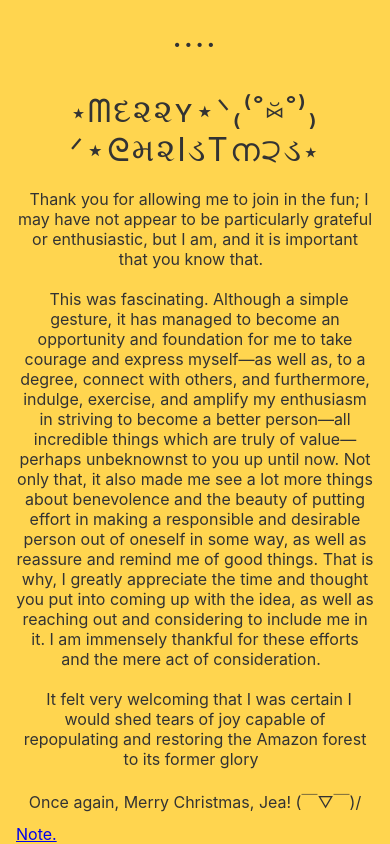
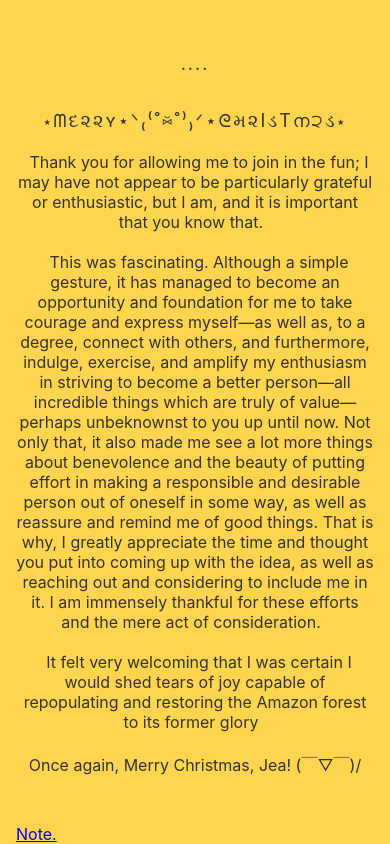
Before and after one commit to 122522/you-little-poriferan., a plain HTML site: page index.html in a window 390 px wide. Drawn offline with Linux system fonts and the light colour scheme.

Commit message:
Update style.css

```diff
--- a/style.css
+++ b/style.css
@@ -65,7 +65,7 @@ li span {
 }
 
 @media all and (max-width: 768px) {
-  greetings {
+  h1 {
     font-size: calc(1.5rem * var(--smaller));
   }
 
```
